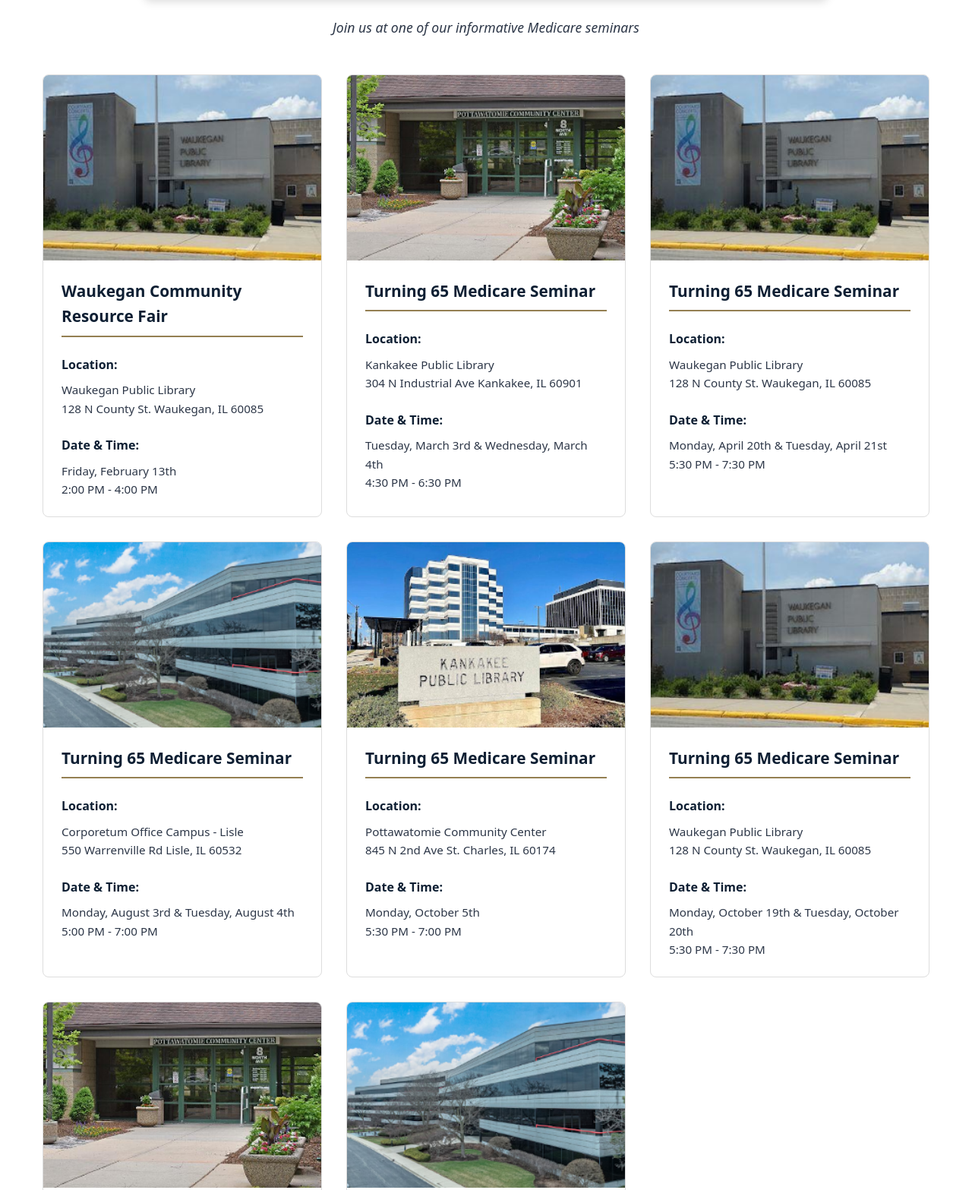
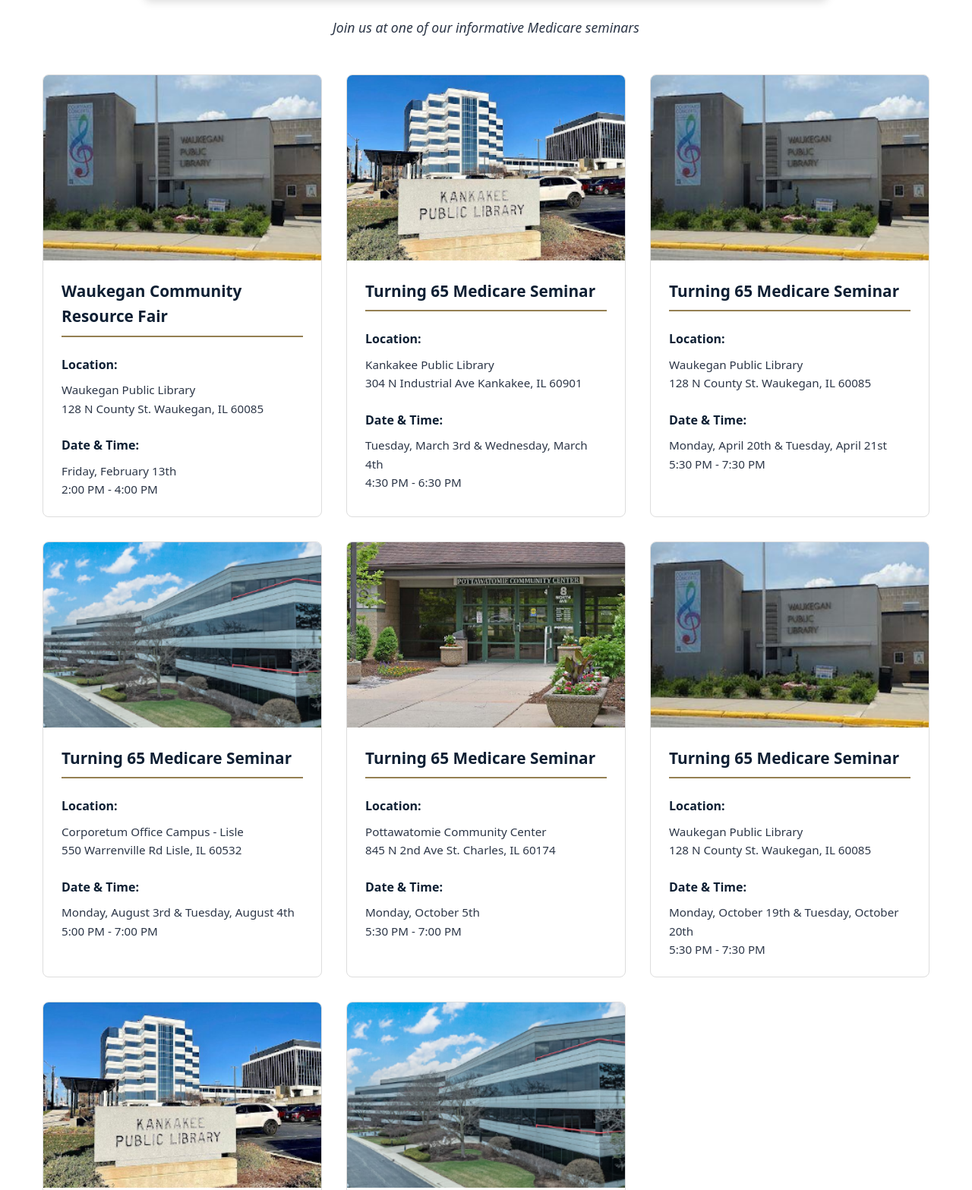
Before and after one commit to 1john/lindsaycrossfinancial, a plain HTML site: page index.html in a window 1280 px wide. Shown: the part 8095-9662 px from the top of the page at 76% size. Drawn offline with Linux system fonts and the light colour scheme.

Commit message:
Swap event images between Kankakee and Pottawatomie

```diff
--- a/index.html
+++ b/index.html
@@ -430,7 +430,7 @@
 
                     <div class="event-card">
                         <div class="event-image">
-                            <img src="img/event26.png" alt="Turning 65 Medicare Seminar - Kankakee">
+                            <img src="img/event4.png" alt="Turning 65 Medicare Seminar - Kankakee">
                         </div>
                         <div class="event-content">
                             <h3>Turning 65 Medicare Seminar</h3>
@@ -481,7 +481,7 @@
 
                     <div class="event-card">
                         <div class="event-image">
-                            <img src="img/event4.png" alt="Turning 65 Medicare Seminar - St. Charles">
+                            <img src="img/event26.png" alt="Turning 65 Medicare Seminar - St. Charles">
                         </div>
                         <div class="event-content">
                             <h3>Turning 65 Medicare Seminar</h3>
@@ -515,7 +515,7 @@
 
                     <div class="event-card">
                         <div class="event-image">
-                            <img src="img/event26.png" alt="Turning 65 Medicare Seminar - Kankakee November">
+                            <img src="img/event4.png" alt="Turning 65 Medicare Seminar - Kankakee November">
                         </div>
                         <div class="event-content">
                             <h3>Turning 65 Medicare Seminar</h3>
```
